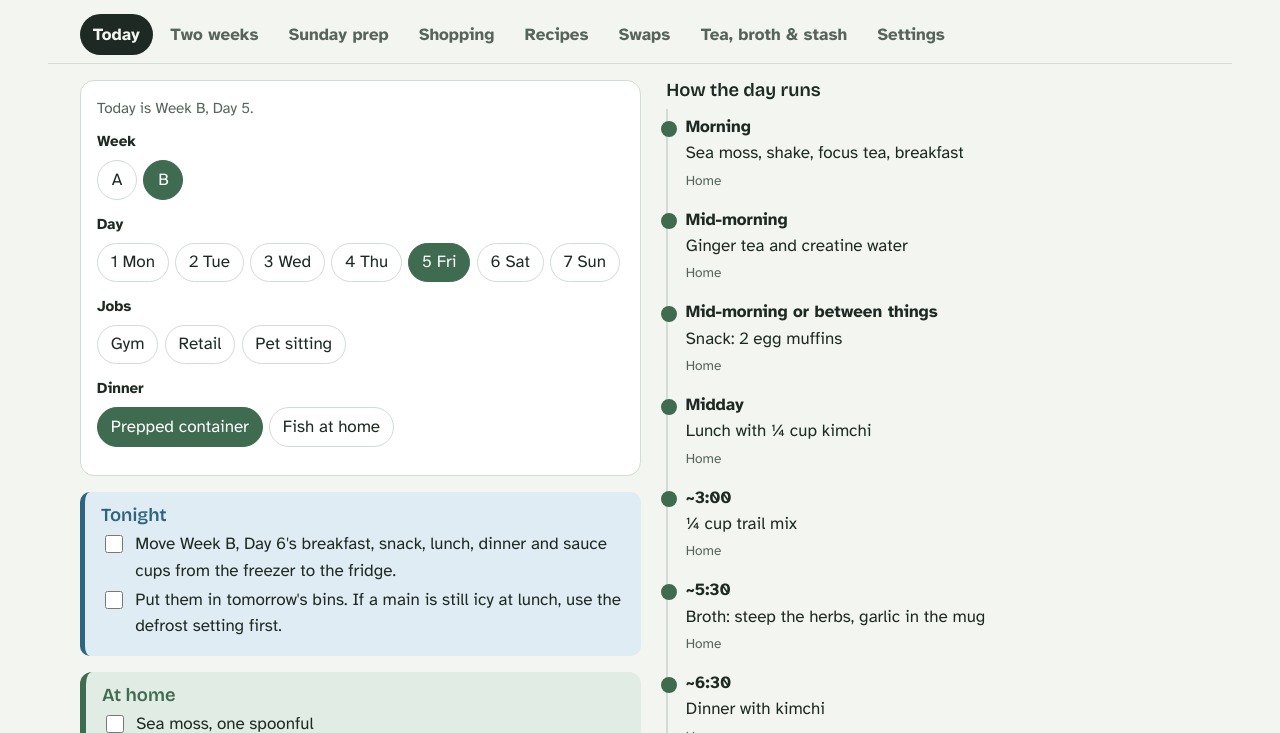
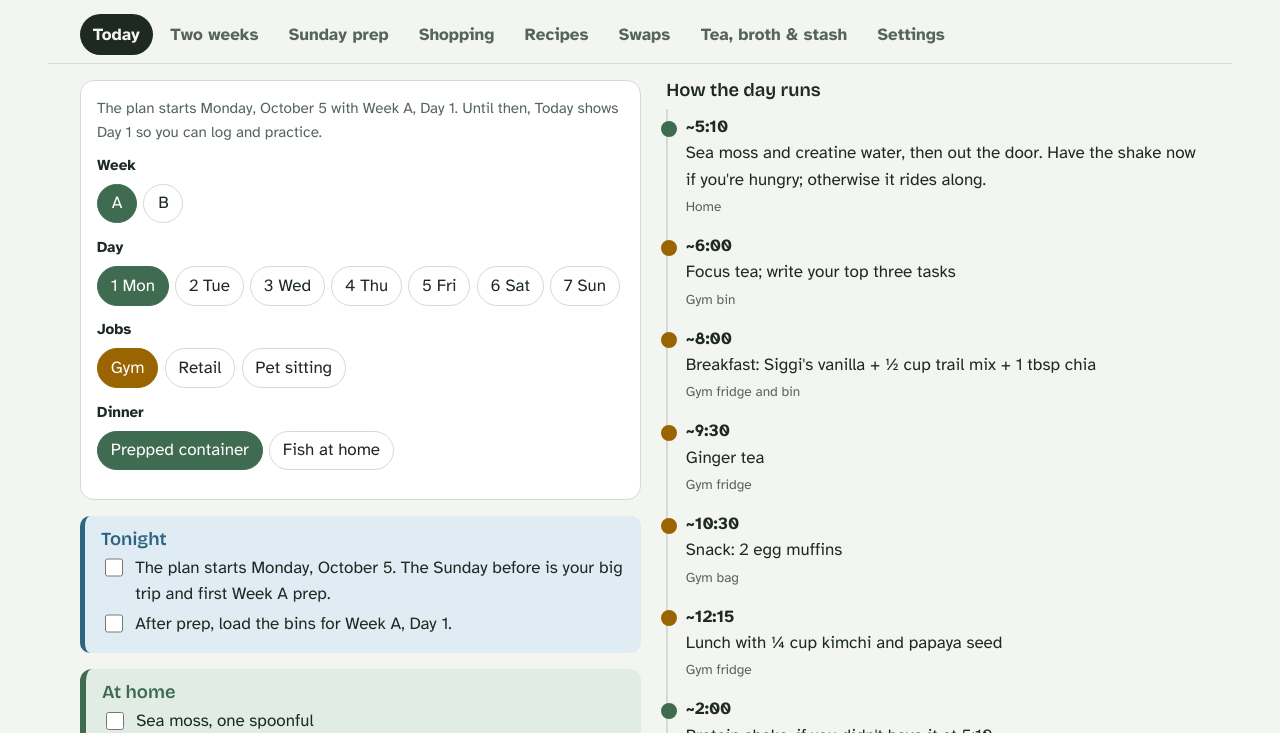
Before and after one commit to jrharper98/meal-prep, a website: page index.html in a window 1280 px wide. Shown: the part 67-800 px from the top of the page. Drawn offline with nearby package versions, Linux system fonts and the light colour scheme.

Commit message:
Update index.html

```diff
--- a/index.html
+++ b/index.html
@@ -813,10 +813,10 @@ details li.seasonal::before{content:"Season note: ";font-weight:700}
 
   // ================= CONFIG (fill these in after Supabase setup) =================
   var CONFIG = {
-    SUPABASE_URL: '',          // e.g. 'https://abcdefghijkl.supabase.co'
-    SUPABASE_KEY: '',          // publishable (or legacy anon) key; safe to ship in the page
-    VAPID_PUBLIC_KEY: '',      // from tools/vapid-keys.html
-    PLAN_START: '2026-09-21',  // default Week A, Day 1 (a Monday)
+    SUPABASE_URL: '',          // e.g. 'https://cckgtyrqrrxypimihogb.supabase.co'
+    SUPABASE_KEY: '',          // sb_publishable_3R-5sylhDacDBCOJiuxEeg_-XGurFq8
+    VAPID_PUBLIC_KEY: '',      // BEv98_b7frrCHWFtSmd_sfR9d4SPio0_iAlOzdiApL1TtGPkdPEH6bCoxK5-emNE1NscIjaDl0yi2teiHwWc3Ts
+    PLAN_START: '2026-10-05',  // default Week A, Day 1 (a Monday)
     REMINDER_FUNCTION: 'meal-reminders'
   };
   var APP_VERSION = '1.1.2';
```
